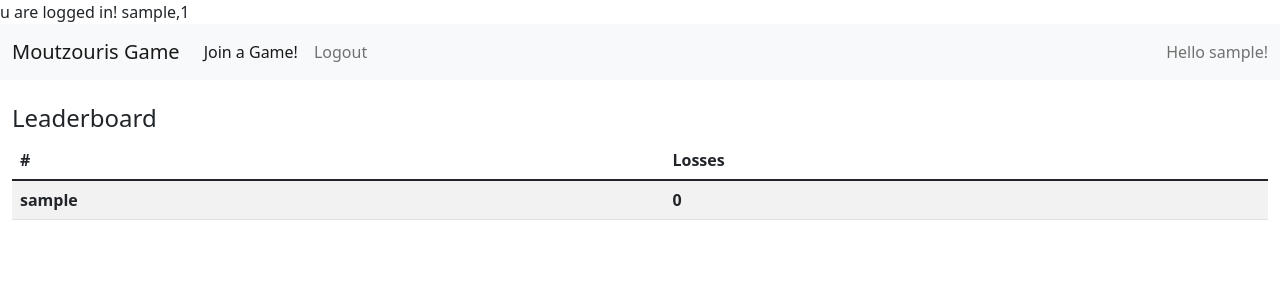
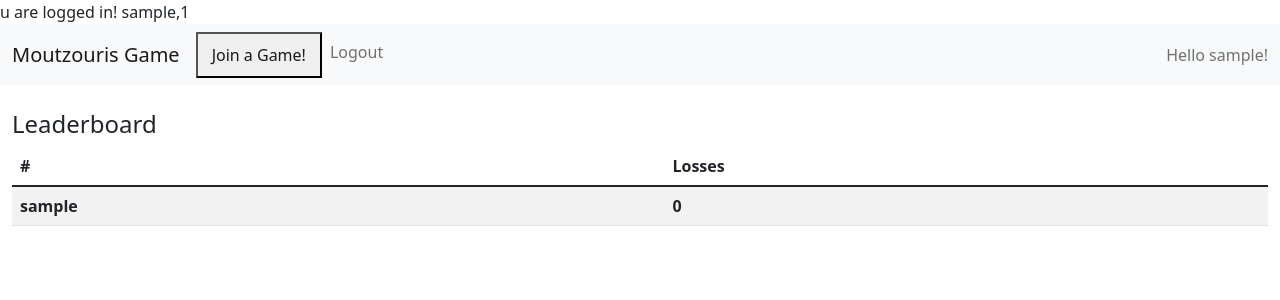
Before and after one commit to iee-ihu-gr-course1941/ADISE21_moutzouris_game, a PHP site: page /Queue/index.php in a window 1280 px wide. Shown: the top 300 px of the page. Run offline with PHP 8.4, Linux system fonts and the light colour scheme; the visitor is signed in with stand-in values (Sample User, id 1); lists and menus that the app fills with data are empty.

Commit message:
made Join game button and fetch wins and losses for leaderboard

```diff
--- a/Queue/index.php
+++ b/Queue/index.php
@@ -32,7 +32,7 @@
     <div class="collapse navbar-collapse" id="navbarSupportedContent">
       <ul class="navbar-nav me-auto mb-2 mb-lg-0">
         <li class="nav-item">
-          <a id="joinGame" class="nav-link active" aria-current="page" href="#">Join a Game!</a>
+          <button id="joinGame"><a id="joinGame" class="nav-link active" aria-current="page" href="#">Join a Game!</a></button>
         </li>
         <li class="nav-item">
           <a class="nav-link" href="../src/api/logout.php">Logout</a>
--- a/src/api/leaderboard.php
+++ b/src/api/leaderboard.php
@@ -4,7 +4,7 @@ session_start();
 
     function showAvail(){
         include '../config/db.php';
-        $sql = "SELECT username,losses FROM users";
+        $sql = "SELECT username,wins,losses FROM users";
         $res = $conn->query($sql);
         return $res;
     }
--- a/src/js/join.js
+++ b/src/js/join.js
@@ -5,8 +5,32 @@ $(document).ready( () => {
             type:'GET',
             dataType:'JSON',
             success: (data) => {
+                // data is an array of json objects such as
+                /*
+                    [
+                        {
+                            "username":"string",
+                            "wins"    :"int",
+                            "losses"  :"int",
+                        },
+                        {
+                            "username":"string",
+                            "wins"    :"int",
+                            "losses"  :"int",
+                        },
+                        {
+                            "username":"string",
+                            "wins"    :"int",
+                            "losses"  :"int",
+                        }
+                    ]
+                */
+               console.log(data)
                 createListofUsers(data)
             }
+        })
+        $('#joinGame').on('click',() =>{
+            console.log('join a game')
         })
 })
 
```
